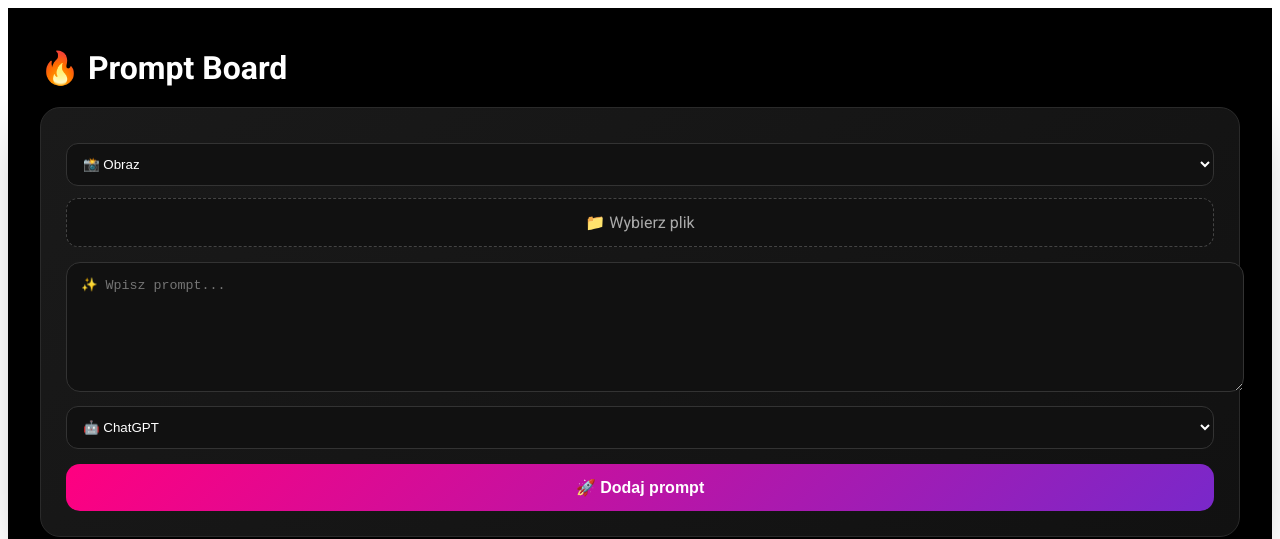
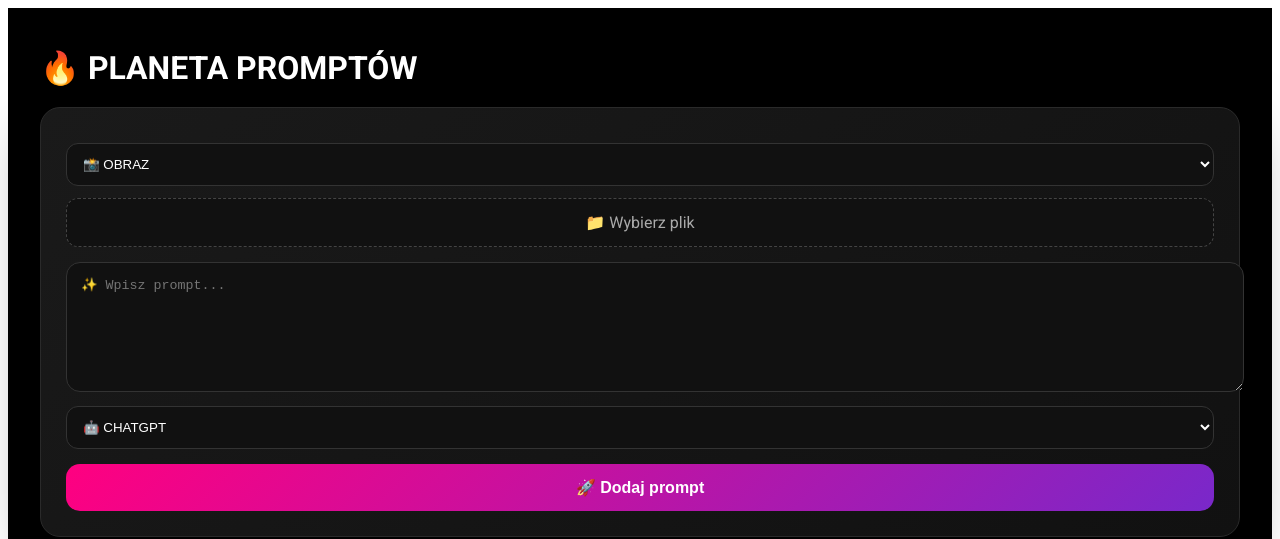
Before and after one commit to paczynska/prompt-board, a Next.js app: page / in a window 1280 px wide. Shown: the top 539 px of the page. Built offline with nearby package versions, Linux system fonts and the light colour scheme; no server answers; the database is empty.

Commit message:
Update index.js

```diff
--- a/pages/index.js
+++ b/pages/index.js
@@ -65,7 +65,7 @@ export default function Home() {
         color: "white"
       }}>
 
-        <h1 style={{fontSize:"32px", marginBottom:"20px"}}>🔥 Prompt Board</h1>
+        <h1 style={{fontSize:"32px", marginBottom:"20px"}}>🔥 PLANETA PROMPTÓW</h1>
 
         {/* 🔥 NOWOCZESNY FORM */}
         <div style={{
@@ -78,8 +78,8 @@ export default function Home() {
         }}>
 
           <select value={mediaType} onChange={(e)=>setMediaType(e.target.value)} style={inputStyle}>
-            <option value="image">📸 Obraz</option>
-            <option value="video">🎬 Video (Veo3)</option>
+            <option value="image">📸 OBRAZ</option>
+            <option value="video">🎬 VIDEO</option>
           </select>
 
           <div style={{marginTop:"12px"}}>
@@ -130,9 +130,9 @@ export default function Home() {
             disabled={mediaType === "video"}
             style={inputStyle}
           >
-            <option value="chatgpt">🤖 ChatGPT</option>
-            <option value="nanobanana">🍌 NanoBanana</option>
-            <option value="veo3">🎬 Veo3</option>
+            <option value="chatgpt">🤖 CHATGPT</option>
+            <option value="nanobanana">🍌 NANOBANANA</option>
+            <option value="veo3">🎬 VEO3</option>
           </select>
 
           <button onClick={savePrompt} style={buttonStyle}>
```
